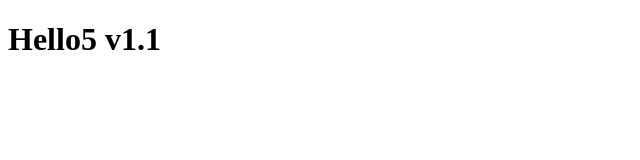
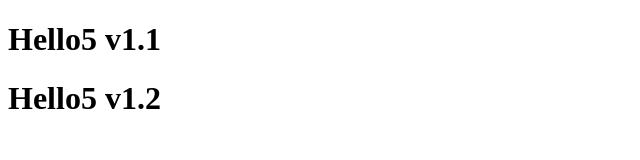
Before and after one commit to AdityaAtBentley/PR-rules-testing, a plain HTML site: page index.html in a window 1280 px wide. Shown: the whole page, without its empty margins (0-640 px from the left). Drawn offline with Linux system fonts and the light colour scheme.

Commit message:
Release/v1.2 (#6)
* 5th

* release V1

* 6th

```diff
--- a/index.html
+++ b/index.html
@@ -7,5 +7,6 @@
 </head>
 <body>
     <h1>Hello5 v1.1</h1>
+    <h1>Hello5 v1.2</h1>
 </body>
 </html>
```
